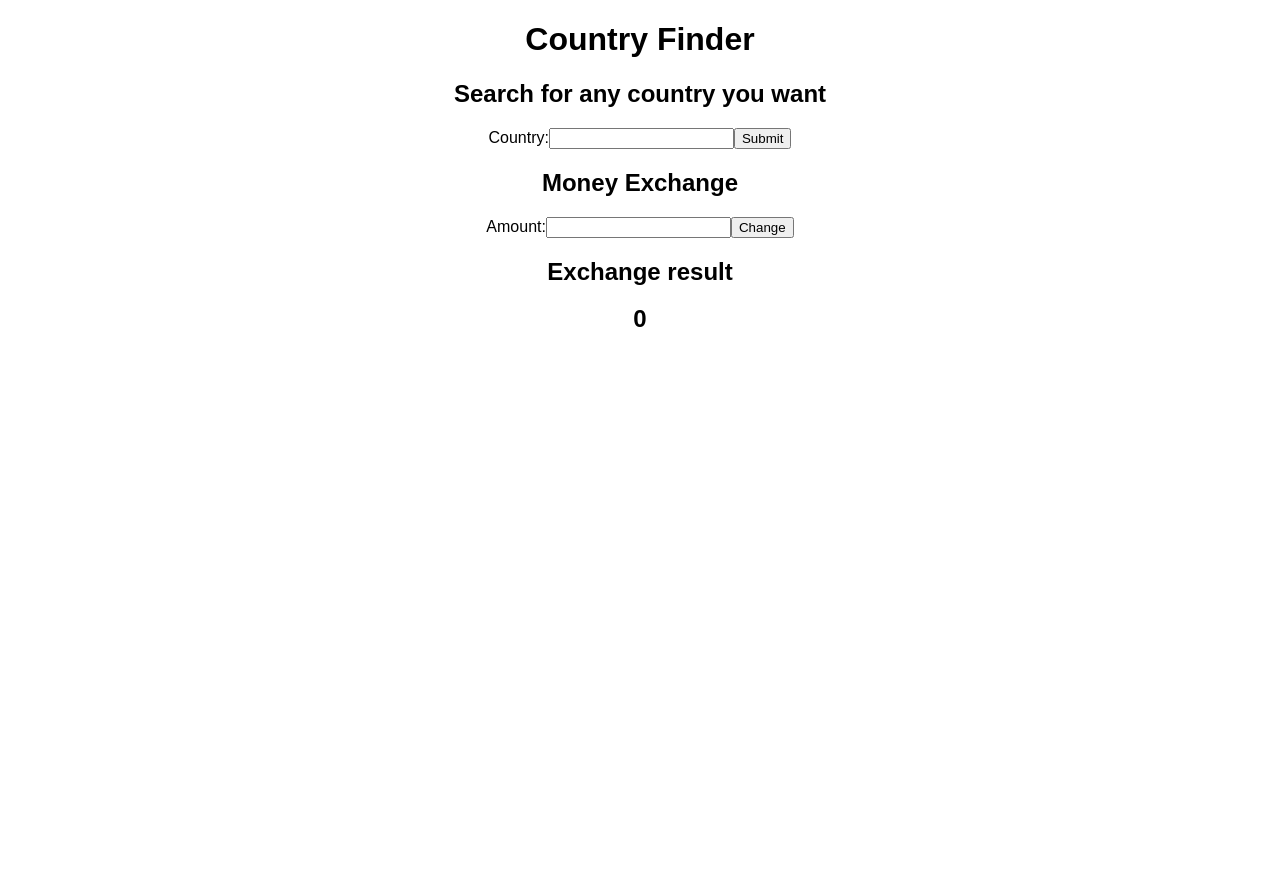
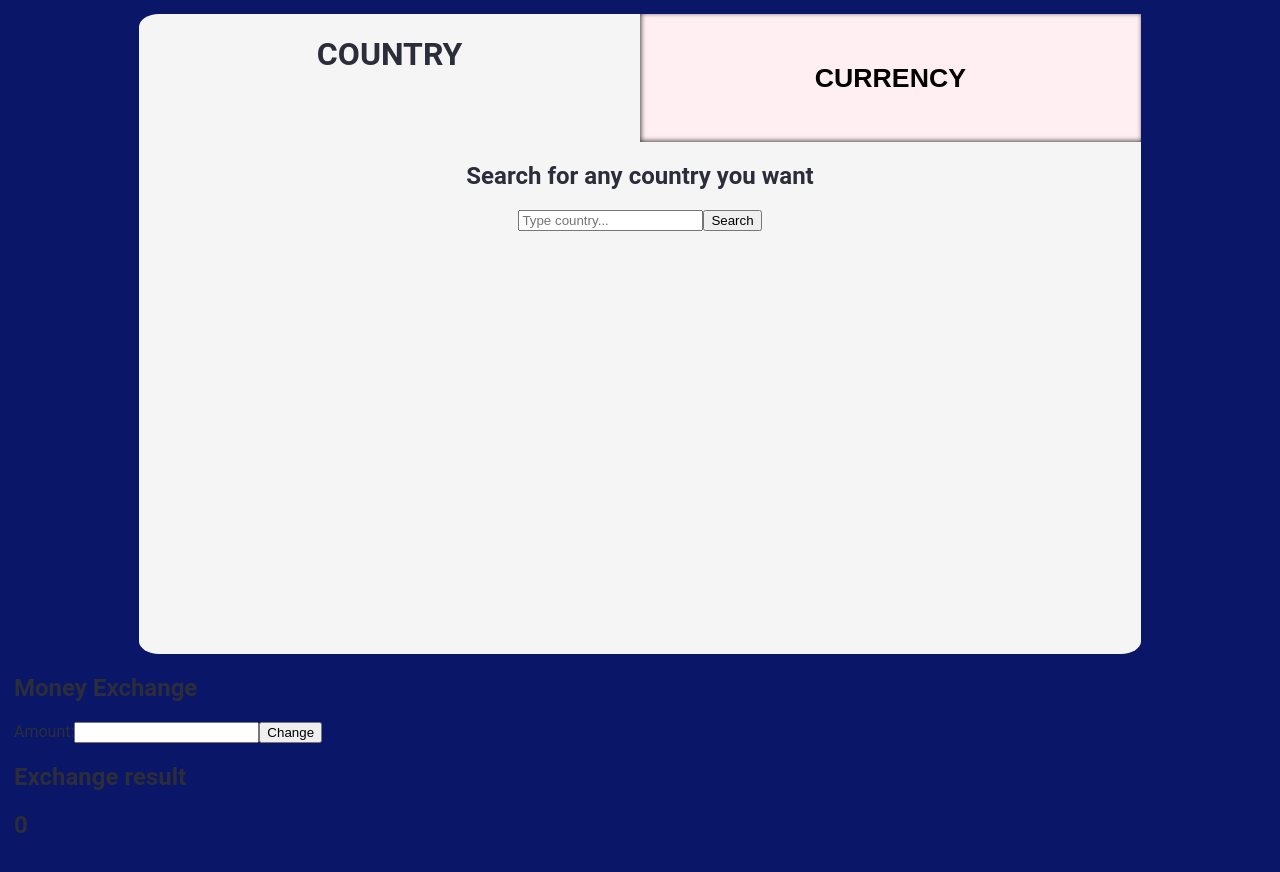
Before and after one commit to jarasmar/Anyfin, a React (Create React App) app: page / in a window 1280 px wide. Before the commit the page ends 800 px from the top, so only its background shows below. Built offline with nearby package versions, Linux system fonts and the light colour scheme.

Commit message:
Styling country container

```diff
--- a/src/App.js
+++ b/src/App.js
@@ -75,24 +75,41 @@ class App extends Component {
 
     return (
       <div className="App">
-        <h1> Country Finder </h1>
+        <div className="country-container">
+          <div className="country-nav">
+            <div className="country-nav-title">
+              <h1>COUNTRY</h1>
+            </div>
+            <div className="country-nav-button">
+              <button><h1>CURRENCY</h1></button>
+            </div>
+          </div>
 
           <div className="country-form">
             <h2> Search for any country you want </h2>
             <form onSubmit={this.handleCountrySubmit}>
               <label>
-              Country:
                 <input
                   type="text"
+                  placeholder="Type country..."
                   value={this.state.country}
                   onChange={this.handleCountryChange}
                 />
               </label>
-            <input type="submit" value="Submit" />
+              <input type="submit" value="Search" />
             </form>
           </div>
 
           <div className="country-result">
+            <div className="country-flag-container">
+              <div className="flag">
+                {countryDetails.map((item) => (
+                  <img src={item.flag} />
+                ))}
+              </div>
+            </div>
+            <div className="country-details-container">
+              <div className="details">
                 <ul>
                   {countryDetails.map((item) => (
                     <li key={item.name}>
@@ -104,8 +121,12 @@ class App extends Component {
                   ))}
                 </ul>
               </div>
+            </div>
+          </div>
+        </div>
 
-        <div className="money-form">
+        <div className="currency-container">
+          <div className="currency-form">
             <h2> Money Exchange </h2>
             <form onSubmit={this.handleMoneySubmit}>
               <label>
@@ -120,9 +141,10 @@ class App extends Component {
             </form>
           </div>
 
-        <div className="money-result">
+          <div className="currency-result">
             <h2>Exchange result</h2>
             <h2> {this.state.exchangeAmount * this.state.exchangeRate} </h2>
+          </div>
         </div>
       </div>
     );
--- a/src/styles.css
+++ b/src/styles.css
@@ -1,4 +1,92 @@
+html {
+  background-color: #0A1668;
+  font-family: "Roboto", sans-serif;
+  color: #2C2D3A;
+}
+
 .App {
-  font-family: sans-serif;
+  position: relative;
+  padding: 6px;
+}
+
+
+
+
+/* Style for Country Container */
+
+.country-container {
+  width: 80%;
+  max-width: 120rem;
+  height: 80vh;
+  margin: auto;
+  position: relative;
+  background-color: #f5f5f5;
+  border-radius: 2%;
+  display: grid;
+  grid-template-rows: 20% 30% 50% ;
+}
+
+.country-nav {
+  display: flex;
   text-align: center;
 }
+
+.country-nav-title {
+  flex: 1;
+  text-align: center;
+}
+
+.country-nav-button {
+  flex: 1;
+  text-align: center;
+  background-color: #ffeef2;
+  box-shadow: inset 1px -1px 5px 0px rgba(0,0,0,0.75);}
+
+.country-nav-button button {
+  width: 100%;
+  height: 100%;
+  background-color: transparent;
+  border: transparent;
+}
+
+.country-form {
+  text-align: center;
+}
+
+.country-result {
+  display: flex;
+}
+
+.country-flag-container {
+  flex: 1;
+  margin: auto;
+}
+
+.flag {
+  text-align: right;
+  margin-right: 2rem;
+}
+
+.flag img {
+  width: 50%;
+  /* border-radius: 100%; */
+}
+
+.country-details-container {
+  flex: 1;
+  margin: auto;
+}
+
+.details {
+  text-align: left;
+}
+
+.details ul {
+  list-style-type: none;
+}
+
+
+
+
+
+/* Style for Currency Container */
```
Lines whose indentation alone changed are shown as unchanged.
